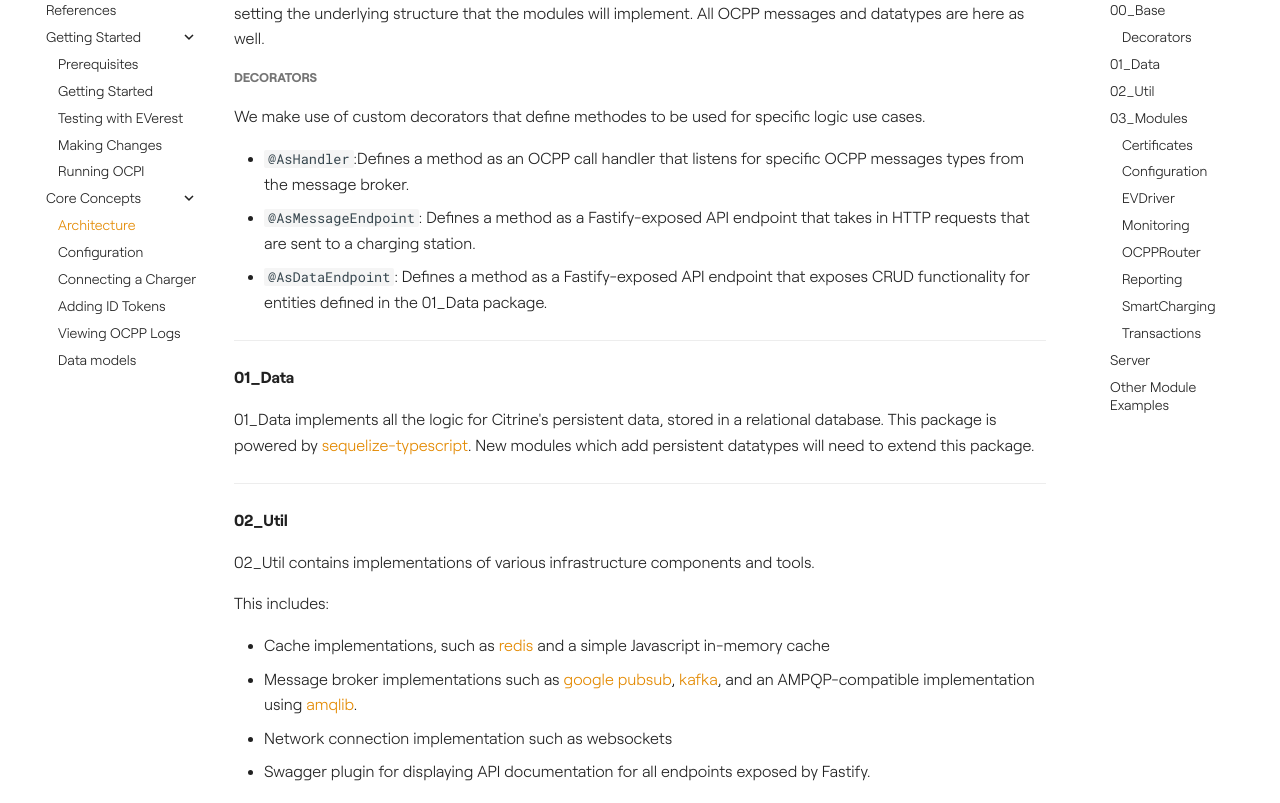
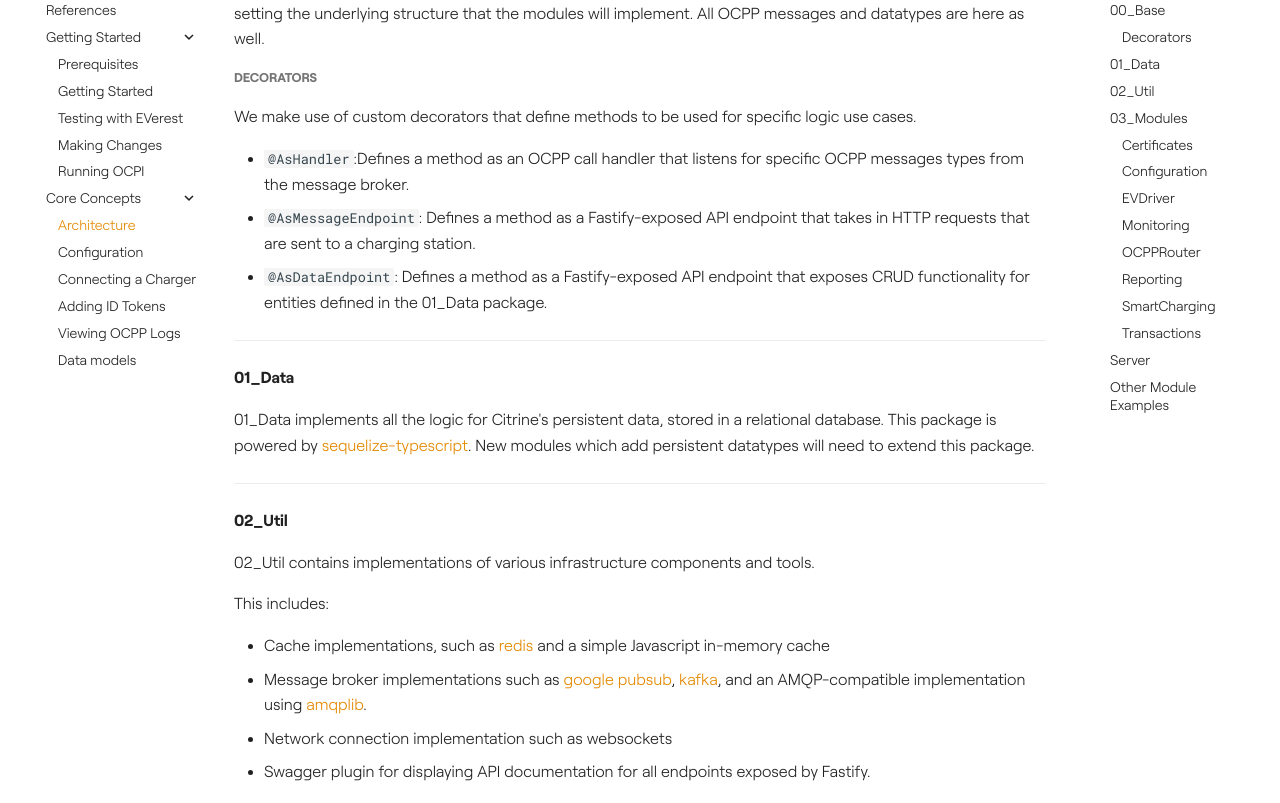
Before and after one commit to citrineos/citrineos.github.io, an MkDocs documentation site: the page built from docs/core-concepts/architecture.md, in a window 1280 px wide and 1400 px high, scrolled down 1180 px. Shown: the part 152-955 px from the top of the window. Built offline with MkDocs 1.6.1 and Material for MkDocs 9.7.7, drawn with Linux system fonts in a browser that asks for light colours; plug-ins that fetch from the network failed and are left out; comment, search, counter and statistics services are not loaded; the version menu is left out.

```diff
--- a/docs/core-concepts/architecture.md
+++ b/docs/core-concepts/architecture.md
@@ -23,7 +23,7 @@ Citrine's code structure includes 3 common packages: 00_Base, 01_Data, 02_Util a
 All OCPP messages and datatypes are here as well.
 
 #### Decorators
-We make use of custom decorators that define methodes to be used for specific logic use cases.
+We make use of custom decorators that define methods to be used for specific logic use cases.
 
 - `@AsHandler`:Defines a method as an OCPP call handler that listens for specific OCPP messages types from the message broker.
 - `@AsMessageEndpoint`: Defines a method as a Fastify-exposed API endpoint that takes in HTTP requests that are sent to a charging station.
@@ -46,7 +46,7 @@ New modules which add persistent datatypes will need to extend this package.
 This includes:
 
 - Cache implementations, such as [redis](https://github.com/redis/redis) and a simple Javascript in-memory cache
-- Message broker implementations such as [google pubsub](https://github.com/googleapis/nodejs-pubsub), [kafka](https://github.com/tulios/kafkajs), and an AMPQP-compatible implementation using [amqlib](https://github.com/amqp-node/amqplib).
+- Message broker implementations such as [google pubsub](https://github.com/googleapis/nodejs-pubsub), [kafka](https://github.com/tulios/kafkajs), and an AMQP-compatible implementation using [amqplib](https://github.com/amqp-node/amqplib).
 - Network connection implementation such as websockets
 - Swagger plugin for displaying API documentation for all endpoints exposed by Fastify.
 
```
Also changed, not shown: README.md (+1 -1 lines), docs/core-concepts/configuration.md (+2 -2 lines), docs/getting-started/prerequisites.md (+1 -2 lines), docs/getting-started/running-ocpi.md (+2 -2 lines).
